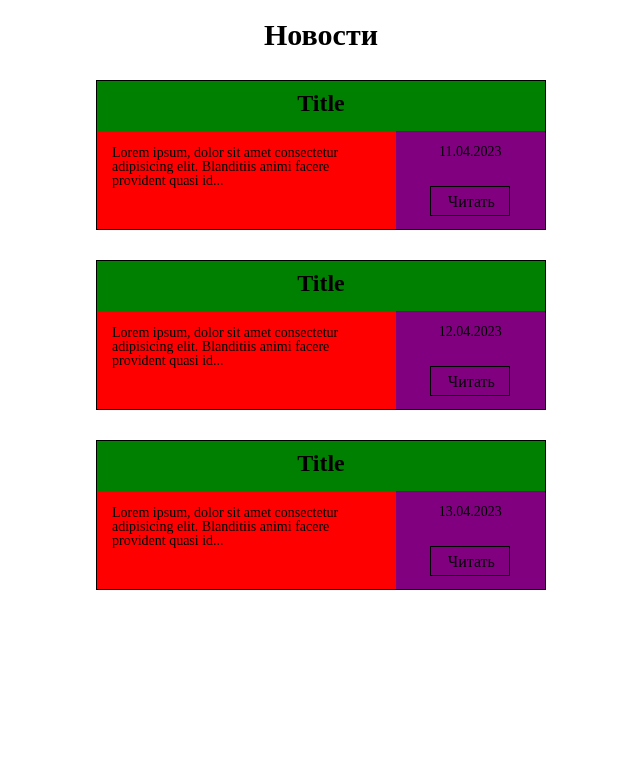
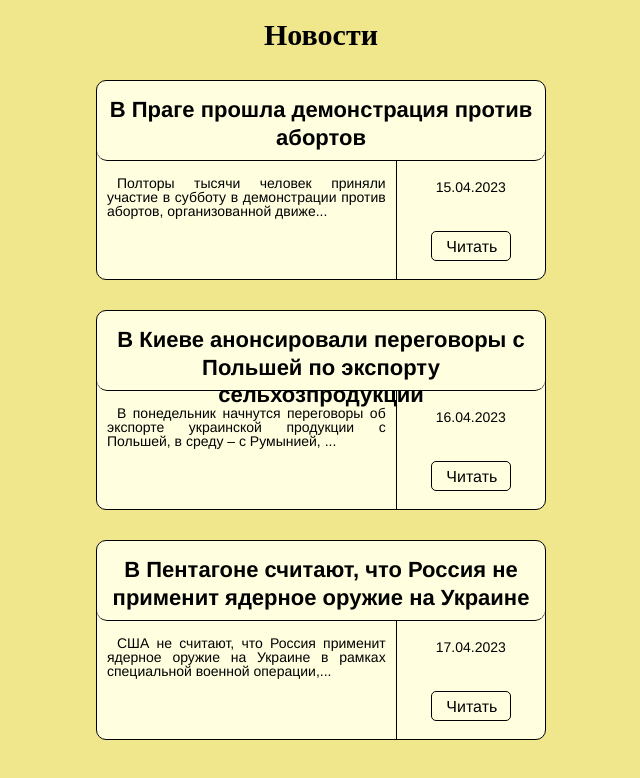
Before and after one commit to IlyaYudenkov/React-news, a React (Create React App) app in the folder react-news/: page / in a window 1280 px wide. Shown: the top 778 px of the page, without its empty margins (319-959 px from the left). Built offline with nearby package versions, Linux system fonts and the light colour scheme.

Commit message:
fourth commit

```diff
--- a/react-news/src/App.js
+++ b/react-news/src/App.js
@@ -1,19 +1,22 @@
 import './styles/App.css'
-import { useState } from 'react';
 import NewsList from './components/NewsList/NewsList';
 import { BrowserRouter, Outlet, Route, Routes } from 'react-router-dom';
 import NewsPage from './components/NewsPage/NewsPage';
 
-
-
 function App() {
-  const [posts, setPosts] = useState([
-    { id: Date.now(), date: '11.04.2023', title: 'Title', text: 'Lorem ipsum, dolor sit amet consectetur adipisicing elit. Blanditiis animi facere provident quasi id ipsa adipisci officiis, explicabo velit alias quidem illo labore eligendi nostrum officia sunt aperiam. Numquam quam suscipit, minus veniam itaque eligendi nostrum dolore cupiditate quisquam reiciendis voluptatum nam atque maxime aliquam expedita quod a provident illo, odit, illum porro error facere! Odio cum sed fugiat, quia voluptatem incidunt repudiandae nobis eveniet aliquid consectetur.', path: '/post1' },
-    { id: Date.now(), date: '12.04.2023', title: 'Title', text: 'Lorem ipsum, dolor sit amet consectetur adipisicing elit. Blanditiis animi facere provident quasi id ipsa adipisci officiis, explicabo velit alias quidem illo labore eligendi nostrum officia sunt aperiam. Numquam quam suscipit, minus veniam itaque eligendi nostrum dolore cupiditate quisquam reiciendis voluptatum nam atque maxime aliquam expedita quod a provident illo, odit, illum porro error facere! Odio cum sed fugiat, quia voluptatem incidunt repudiandae nobis eveniet aliquid consectetur minus tenetur distinctio possimus nisi saepe aut amet dolor voluptatibus, eos in beatae cumque perspiciatis! Voluptatibus repellendus nam cupiditate do.', path: '/post2' },
-    { id: Date.now(), date: '13.04.2023', title: 'Title', text: 'Lorem ipsum, dolor sit amet consectetur adipisicing elit. Blanditiis animi facere provident quasi id ipsa adipisci officiis, explicabo velit alias quidem illo labore eligendi nostrum officia sunt aperiam. Numquam quam suscipit, minus veniam itaque eligendi nostrum dolore cupiditate quisquam reiciendis voluptatum nam atque maxime aliquam expedita quod a provident illo, odit, illum porro error facere! Odio cum sed fugiat, quia voluptatem incidunt repudiandae nobis eveniet aliquid consectetur minus tenetur distinctio possimus nisi saepe aut amet dolor voluptatibus, eos in bea tae cumque perspiciatis! Voluptatibus repellendus nam cupiditate do.'}
-  ]);
+  const posts = [
+    { id: Date.now(), num: '1', date: '15.04.2023', title: 'В Праге прошла демонстрация против абортов', text: `Полторы тысячи человек приняли участие в субботу в демонстрации против абортов, организованной движением "За жизнь", сообщило Чешское радио.
+    "Во главе демонстрации шли женщины, которые несли лозунг "Милое правительство, на детях не экономят". Тем самым они хотели обратить внимание кабмина на то обстоятельство, что, согласно статистике, на аборты идут женщины, уже имеющие двух детей и готовые родить третьего, но не имеют на это достаток средств", - отмечается в сообщении.При этом, согласно данным Чешского статуправления, число абортов в республике с каждым годом уменьшается. В 2022 году было сделано около 16,5 тысячи абортов, в 2012 году – около 23 тысяч, а в 2002 году – около 33 тысяч. Демонстрация противников абортов прошла по центральным улицам Праги, в ней преобладали семьи с детьми, но были также, например, медсестры, монахини и даже пражский архиепископ Ян Граубнер. В середине группы шли музыканты с инструментами, бубнами и барабанами, чтобы привлечь к шествию прохожих.
+    По словам лидера движения "За жизнь" Радима Ухача, участники демонстрации хотели обратить внимание правительства на необходимость ряда законодательных мер, которые финансово помогли бы семьям с несколькими детьми, например, более выгодными ипотеками и банковскими кредитами.
+    В свою очередь, сторонники абортов перекрыли демонстрантам переход через один из мостов на реке Влтаве. После вмешательства полиции шествие продолжилось в направлении Вацлавской площади, но затем на его пути снова встали сторонники абортов, скандируя, в частности, лозунг "Мое тело, мой выбор".`, path: 'post1' },
+    { id: Date.now(), num: '2', date: '16.04.2023', title: 'В Киеве анонсировали переговоры с Польшей по экспорту сельхозпродукции', text: `В понедельник начнутся переговоры об экспорте украинской продукции с Польшей, в среду – с Румынией, в четверг – со Словакией, сообщил министр аграрной политики Украины Николай Сольский в эфире всеукраинского телемарафона.
+    Ранее в минагрополитики Украины заявили, что министр в разговоре с венгерским коллегой вопрос экспорта украинской продукции, отметил неприемлемость односторонних решений. "В ближайшие месяцы будут сложные переговоры, вызванные активным экспортом нашей продукции в страны ЕС. Если говорим о Польше, то переговоры начинаются завтра. Завтра встречаемся в Варшаве и всех будем информировать. Первым шагом, по нашему мнению, должно быть открытие транзита", - сказал Сольский. По его словам, в среду запланированы переговоры с Румынией, в четверг – со Словакией.
+    Накануне Польша и Венгрия на фоне протестов местных фермеров заявили о приостановке импорта украинской сельхозпродукции, поступающей без пошлин на общеевропейский рынок. В пресс-службе Европейской комиссии заявили, что ЕК изучает эту информацию, запросила у этих стран дополнительную информацию.'`, path: 'post2' },
+    { id: Date.now(), num: '3' , date: '17.04.2023', title: 'В Пентагоне считают, что Россия не применит ядерное оружие на Украине', text: `США не считают, что Россия применит ядерное оружие на Украине в рамках специальной военной операции, поскольку текущий конфликт не угрожает существованию РФ, заявил заместитель министра обороны США Колин Каль.
+    "Россияне постоянно указывали, что ядерная доктрина России не изменилась и что они будут использовать ядерное оружие в случае угрозы существованию государства. Мы не считаем, что эта война представляет подобную угрозу", - сказал он во время онлайн-выступления, организованного Foreign Policy, говоря о вероятности применения Москвой ядерного оружия в рамках СВО. В сентябре прошлого года президент РФ Владимир Путин в обращении к россиянам заявил, что Запад перешел всякую грань в своей антироссийской политике, а также о постоянных угрозах в адрес России. По его словам, в ход пошел и ядерный шантаж, от высокопоставленных представителей стран НАТО идут высказывания о возможности и допустимости применения против России оружия массового поражения. Путин напомнил Западу, что Россия превосходит по ряду компонентов иностранную военную технику, и предупредил пытающихся шантажировать РФ ядерным оружием, что "роза ветров может развернуться в их сторону".`, path: 'post3' , }
+  ];
+  const fullText = [];
   function limitStr() {
-    let fullText = [];
     posts.map(post => {
       fullText.push(post.text);
       post.text = post.text.substring(0, 100) + '...';
@@ -25,9 +28,12 @@ function App() {
     <BrowserRouter>
       <div className="App">
         <Routes>
-          <Route path = '/' element = {<NewsList posts = {posts} />}/>
+          <Route path='/' element = {<NewsList posts = {posts} />} />
+          <Route path = {`${posts[0].path}`} element = {<NewsPage posts = {posts[0]} key = {posts[0].num} fullText = {fullText[0]}/>} />
+          <Route path = {`${posts[1].path}`} element = {<NewsPage posts = {posts[1]} key = {posts[1].num} fullText = {fullText[1]}/>} />
+          <Route path = {`${posts[2].path}`} element = {<NewsPage posts = {posts[2]} key = {posts[2].num} fullText = {fullText[2]}/>} />
         </Routes>
-        <Outlet/>
+        <Outlet />
       </div>
     </BrowserRouter>
   );
--- a/react-news/src/components/NewsList/NewsList.jsx
+++ b/react-news/src/components/NewsList/NewsList.jsx
@@ -8,7 +8,7 @@ const NewsList = ({posts}) => {
     <div>
         <h1>Новости</h1>
         {posts.map(post =>
-            <NewsPost post = {post}/>
+            <NewsPost post = {post} key = {post.id}/>
         )}
     </div>
 
--- a/react-news/src/components/NewsPage/NewsPage.css
+++ b/react-news/src/components/NewsPage/NewsPage.css
@@ -1,48 +1,14 @@
-.tidings{
+.news-1{
     margin: 30px 0;
     width: 450px;
-    height: 400px;
+    height: 650px;
     border: 1px solid #000;
+    border-radius: 10px;
     display: grid;
+    font-family: 'Franklin Gothic Medium', 'Arial Narrow', Arial, sans-serif;
     grid-template-areas: 'title title'
     'content info';
-    grid-template-columns: 1fr 0.5fr;
-    grid-template-rows: 50px 1fr;
+    grid-template-columns: 1fr 0.3fr;
+    grid-template-rows: 80px 1fr;
+    background-color: lightyellow;
 }
-.tidings__title{
-    grid-area: title;
-    padding: 10px 0;
-    font-size: 24px;
-    text-align: center;
-    font-weight: 700;
-    background-color: green;
-}
-.tidings__text{
-    grid-area: content;
-    padding: 15px;
-    background-color: red;
-    overflow: hidden;
-}
-.tidings__info{
-    grid-area: info;
-    background-color: purple;
-    display: flex;
-    flex-direction: column;
-    align-items: center;
-    justify-content: space-around;
-}
-.info__button{
-    width: 80px;
-    height: 30px;
-    border: 1px solid #000;
-    cursor: pointer;
-}
-.info__button a{
-    width: 80px;
-    height: 30px;
-    display: flex;
-    justify-content: center;
-    align-items: center;
-    font-size: 16px;
-    color: #000;
-}
--- a/react-news/src/components/NewsPost/NewsPost.css
+++ b/react-news/src/components/NewsPost/NewsPost.css
@@ -1,31 +1,37 @@
 .news{
     margin: 30px 0;
     width: 450px;
-    height: 150px;
+    height: 200px;
     border: 1px solid #000;
+    border-radius: 10px;
     display: grid;
+    font-family: 'Franklin Gothic Medium', 'Arial Narrow', Arial, sans-serif;
     grid-template-areas: 'title title'
     'content info';
     grid-template-columns: 1fr 0.5fr;
-    grid-template-rows: 50px 1fr;
+    grid-template-rows: 80px 1fr;
+    background-color: lightyellow;
 }
 .news__title{
     grid-area: title;
-    padding: 10px 0;
-    font-size: 24px;
+    padding: 15px 0;
+    font-size: 22px;
+    line-height: 1.25em;
     text-align: center;
     font-weight: 700;
-    background-color: green;
+    border-radius: 10px;
+    border-bottom: 1px solid #000;
 }
 .news__text{
     grid-area: content;
-    padding: 15px;
-    background-color: red;
+    padding: 15px 10px;
     overflow: hidden;
+    text-align: justify;
+    text-indent: 10px;
 }
 .news__info{
     grid-area: info;
-    background-color: purple;
+    border-left: 1px solid #000;
     display: flex;
     flex-direction: column;
     align-items: center;
@@ -36,6 +42,7 @@
     height: 30px;
     border: 1px solid #000;
     cursor: pointer;
+    border-radius: 5px;
 }
 .info__button a{
     width: 80px;
@@ -45,4 +52,11 @@
     align-items: center;
     font-size: 16px;
     color: #000;
+    border-radius: 5px;
+    transition-duration: 0.3s;
 }
+.info__button a:active{
+    background-color: #000;
+    color: lightyellow;
+    transition-duration: 0.3s;
+}
--- a/react-news/src/components/NewsPost/NewsPost.jsx
+++ b/react-news/src/components/NewsPost/NewsPost.jsx
@@ -11,10 +11,12 @@ const NewsPost = ({post}) => {
         <div className="news__info">
             <div className="info__date">{post.date}</div>
             <div className="info__button">
-                <Link to = {`${post.path}%`}>Читать</Link>
+                <Link to = {`${post.path}`}>Читать</Link>
             </div>
         </div>
+
     </div>
+
 
  );
 
--- a/react-news/src/styles/App.css
+++ b/react-news/src/styles/App.css
@@ -3,4 +3,5 @@ body{
     display: flex;
     flex-direction: column;
     align-items: center;
+    background-color: khaki;
 }
```
Also changed, not shown: react-news/src/components/NewsPage/NewsPage.jsx (+6 -7 lines).
